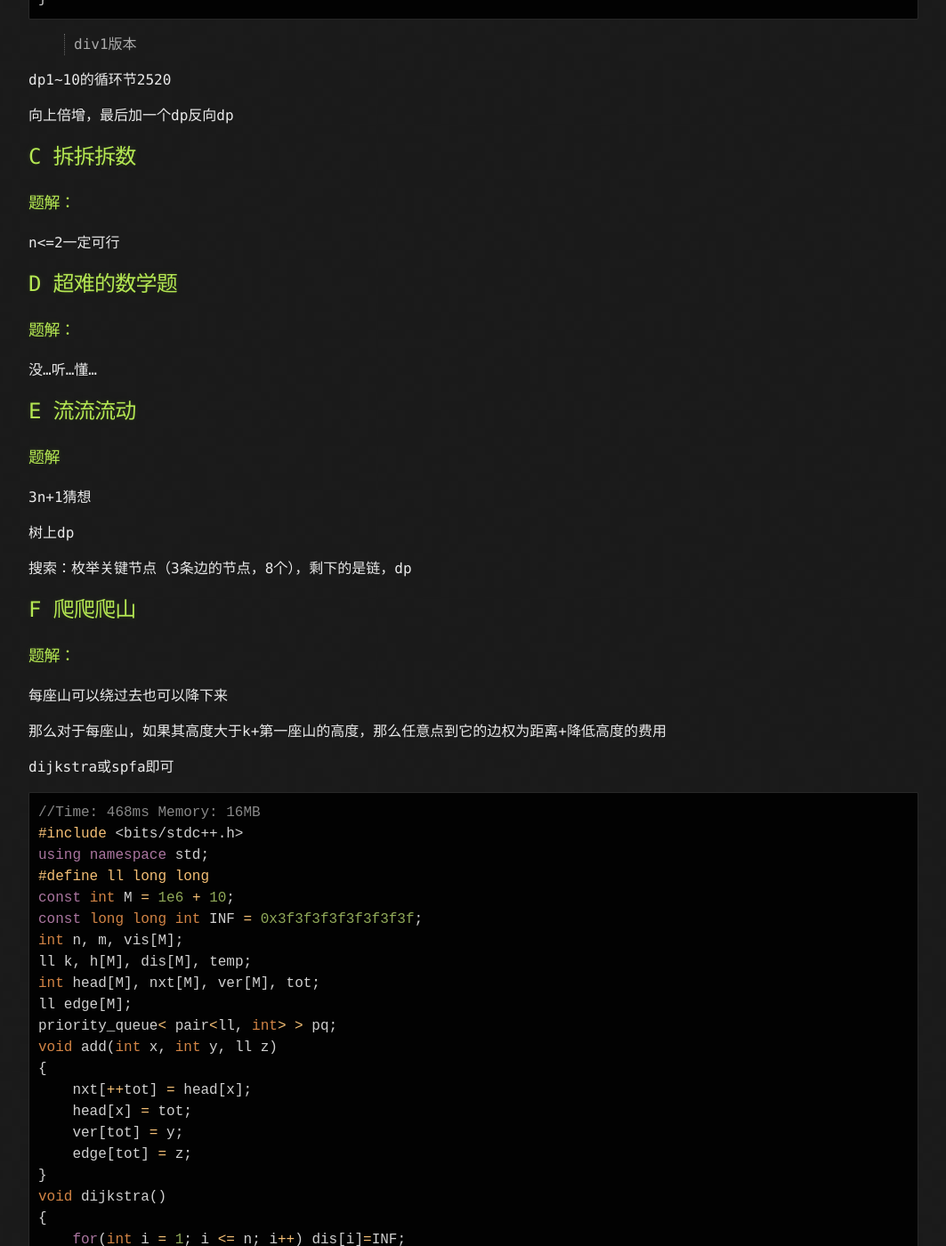
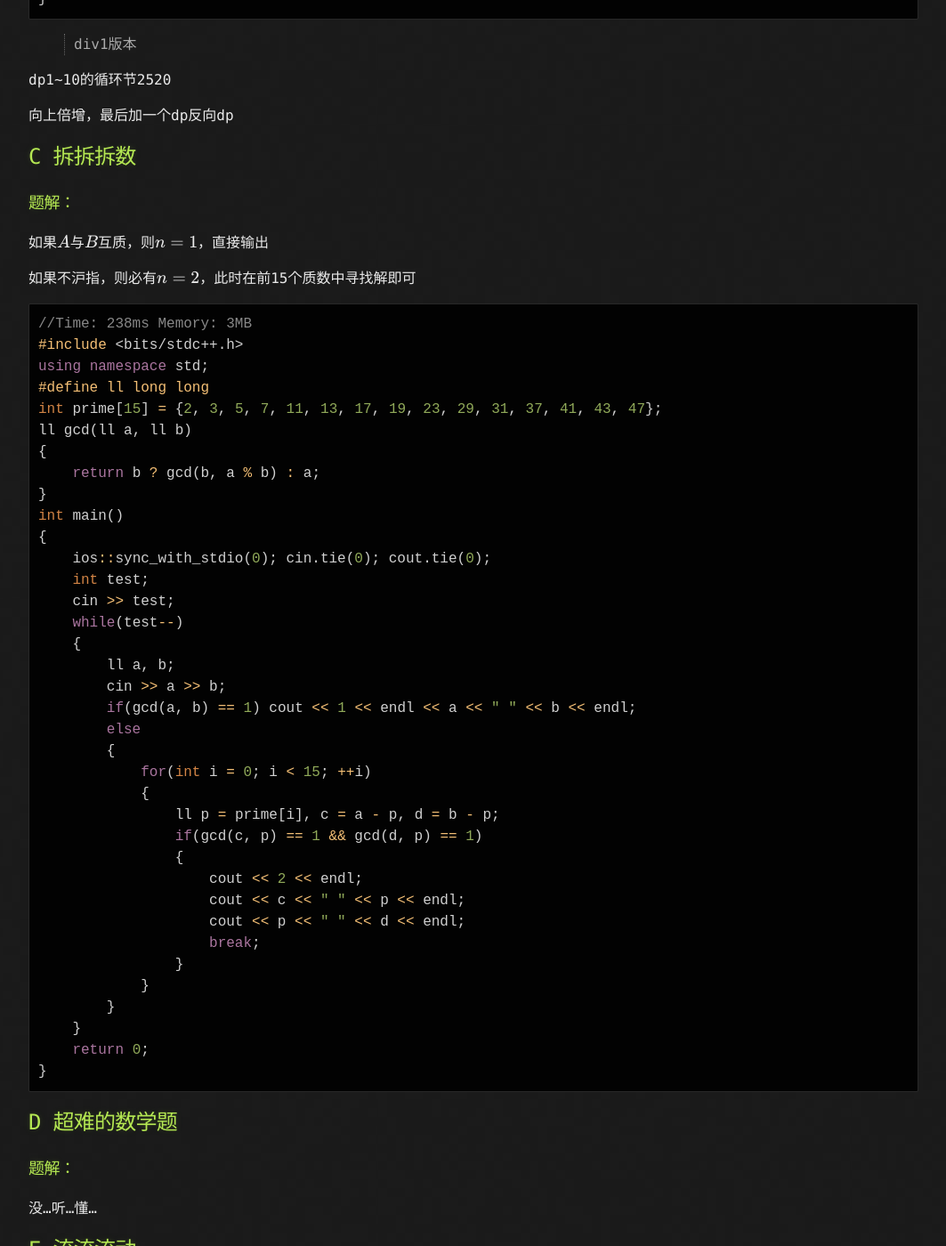
Before and after one commit to JingzeWang/Blog-for-ACM, a Jekyll site: the page built from Wannafly2019Winter/Wannafly2019_Day1.md, in a window 1280 px wide and 1400 px high, scrolled down 1456 px. Shown: the whole window at 89% size, without its empty margins (108-1171 px from the left). Built offline with Jekyll 4.4.1, drawn with Linux system fonts in a browser that asks for light colours; our own code applies the rules of GitHub Pages for plain Markdown files; formulas are drawn with MathJax 3; some of the changed text lies outside the part shown.

Commit message:
Update Wannafly2019_Day1.md

````diff
--- a/Wannafly2019Winter/Wannafly2019_Day1.md
+++ b/Wannafly2019Winter/Wannafly2019_Day1.md
@@ -13,7 +13,7 @@
 
 > div2版本
 
-dp\[i]\[j]\[k]: i，j表示位置，k表示时间，dp每个位置对应时间的最大糖果数
+$dp[i][j][k]$: i，j表示位置，k表示时间，dp每个位置对应时间的最大糖果数
 
 ```c++
 //Time: 11ms Memory: 14MB
@@ -60,7 +60,48 @@ dp1~10的循环节2520
 
 ### 题解：
 
-n<=2一定可行
+如果$A$与$B$互质，则$n=1$，直接输出
+
+如果不沪指，则必有$n=2$，此时在前15个质数中寻找解即可
+
+```c++
+//Time: 238ms Memory: 3MB
+#include <bits/stdc++.h>
+using namespace std;
+#define ll long long
+int prime[15] = {2, 3, 5, 7, 11, 13, 17, 19, 23, 29, 31, 37, 41, 43, 47};
+ll gcd(ll a, ll b)
+{
+    return b ? gcd(b, a % b) : a;
+}
+int main()
+{
+    ios::sync_with_stdio(0); cin.tie(0); cout.tie(0);
+    int test;
+    cin >> test;
+    while(test--)
+    {
+        ll a, b;
+        cin >> a >> b;
+        if(gcd(a, b) == 1) cout << 1 << endl << a << " " << b << endl;
+        else
+        {
+            for(int i = 0; i < 15; ++i)
+            {
+                ll p = prime[i], c = a - p, d = b - p;
+                if(gcd(c, p) == 1 && gcd(d, p) == 1)
+                {
+                    cout << 2 << endl;
+                    cout << c << " " << p << endl;
+                    cout << p << " " << d << endl;
+                    break;
+                }
+            }
+        }
+    }
+    return 0;
+}
+```
 
 ## D 超难的数学题
 
````
Also changed, not shown: other parts of Wannafly2019Winter/Wannafly2019_Day1.md (+5 -5 lines).
